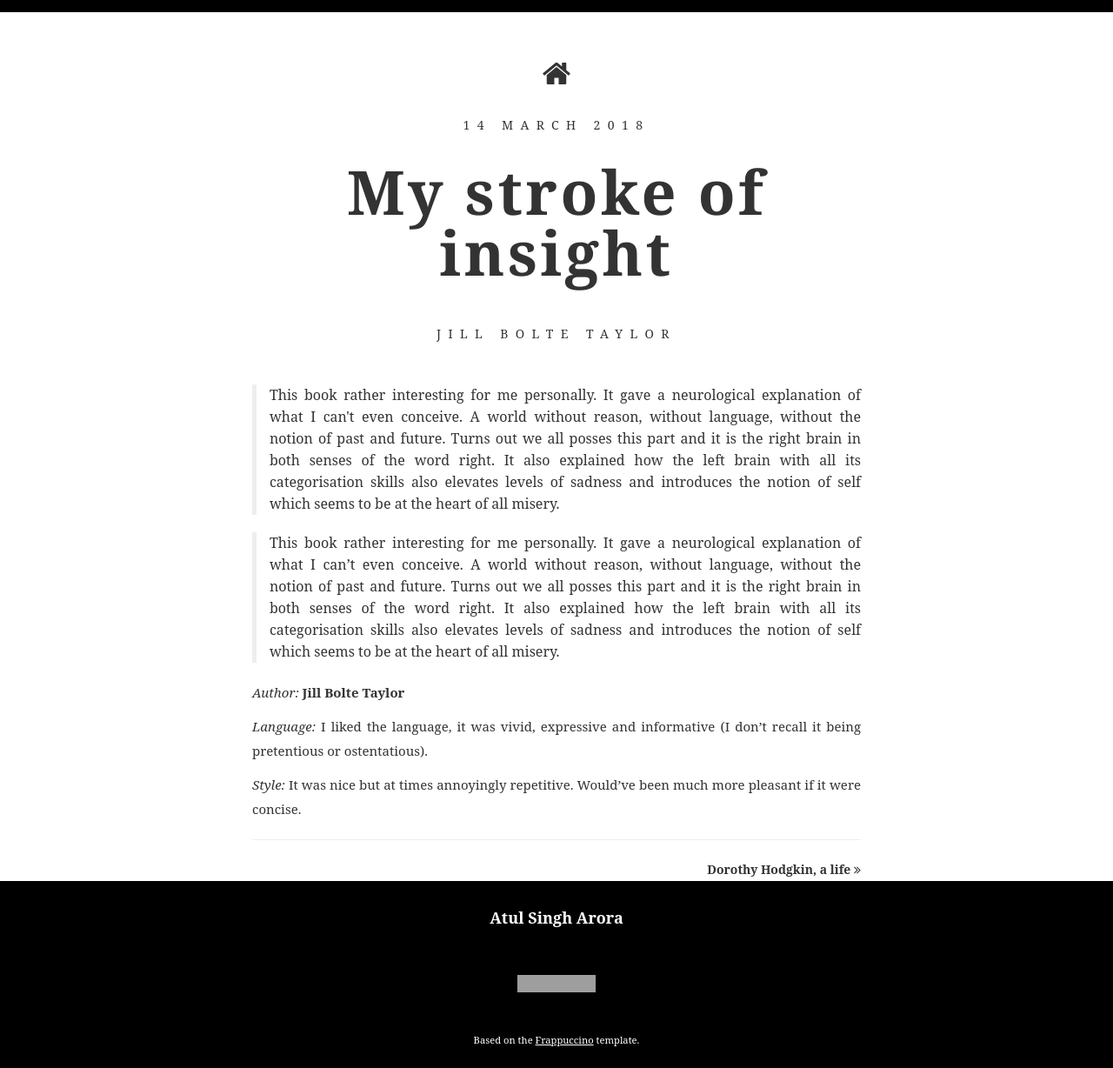
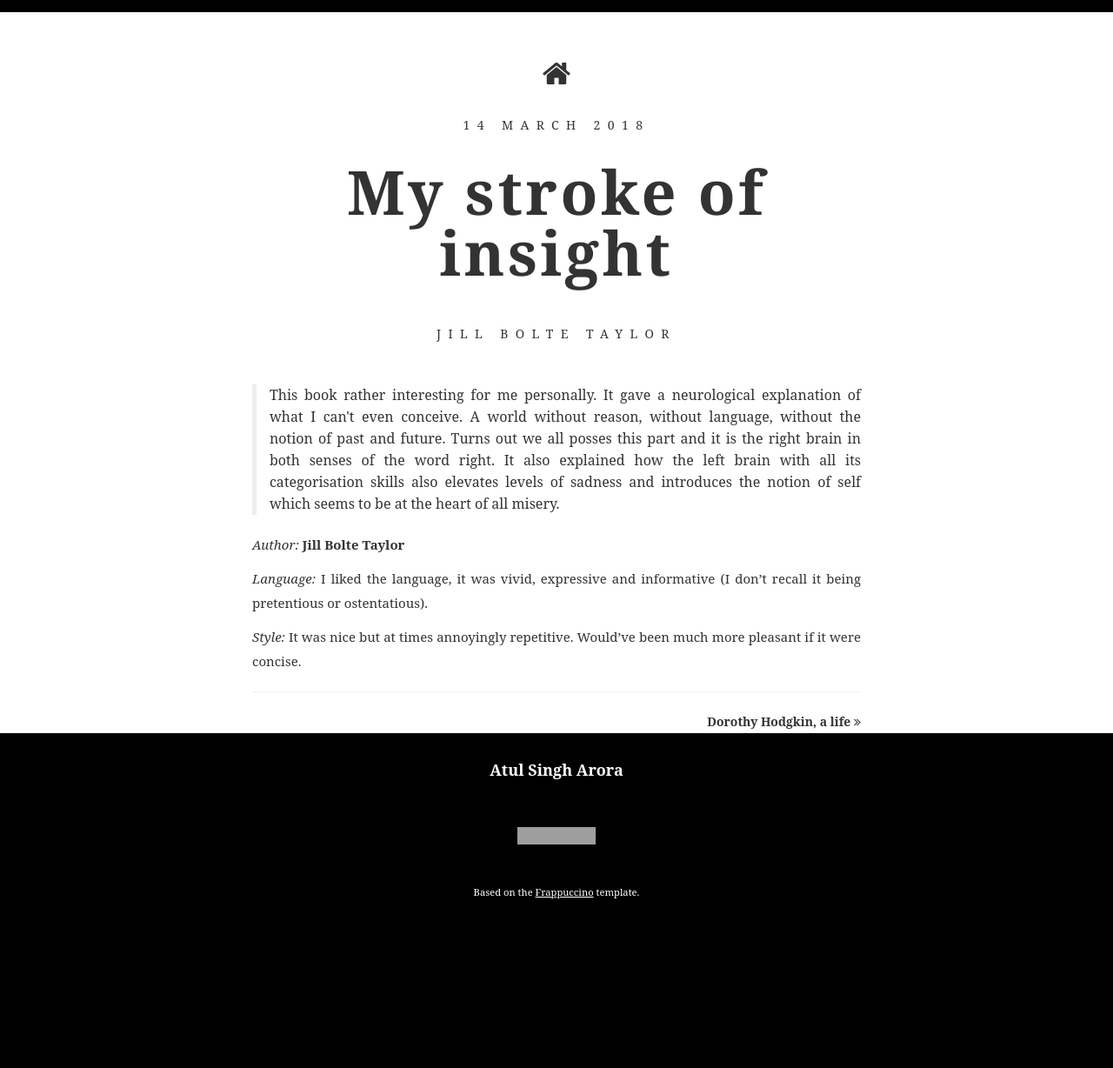
Before and after one commit to gleaned/gleaned.github.io, a Jekyll site: the page built from _posts/2018-03-14-JillBolte.md, in a window 1280 px wide. Shown: the whole page at 87% size. Built offline with Jekyll 4.4.1, drawn with Linux system fonts in a browser that asks for light colours; some web fonts are replaced; comment, search, counter and statistics services are not loaded; after the commit the page ends 1058 px from its top, so only the background shows below that; grey boxes are pictures that could not be loaded.

Commit message:
/ ‘_posts/2018-03-14-JillBolte.md’

```diff
--- a/_posts/2018-03-14-JillBolte.md
+++ b/_posts/2018-03-14-JillBolte.md
@@ -5,8 +5,6 @@ abstract: This book rather interesting for me personally. It gave a neurological
 author: Jill Bolte Taylor
 ---
 
-> This book rather interesting for me personally. It gave a neurological explanation of what I can't even conceive. A world without reason, without language, without the notion of past and future. Turns out we all posses this part and it is the right brain in both senses of the word right. It also explained how the left brain with all its categorisation skills also elevates levels of sadness and introduces the notion of self which seems to be at the heart of all misery.
-
 *Author:* **Jill Bolte Taylor**
 
 *Language:* I liked the language, it was vivid, expressive and informative (I don't recall it being pretentious or ostentatious).
```
